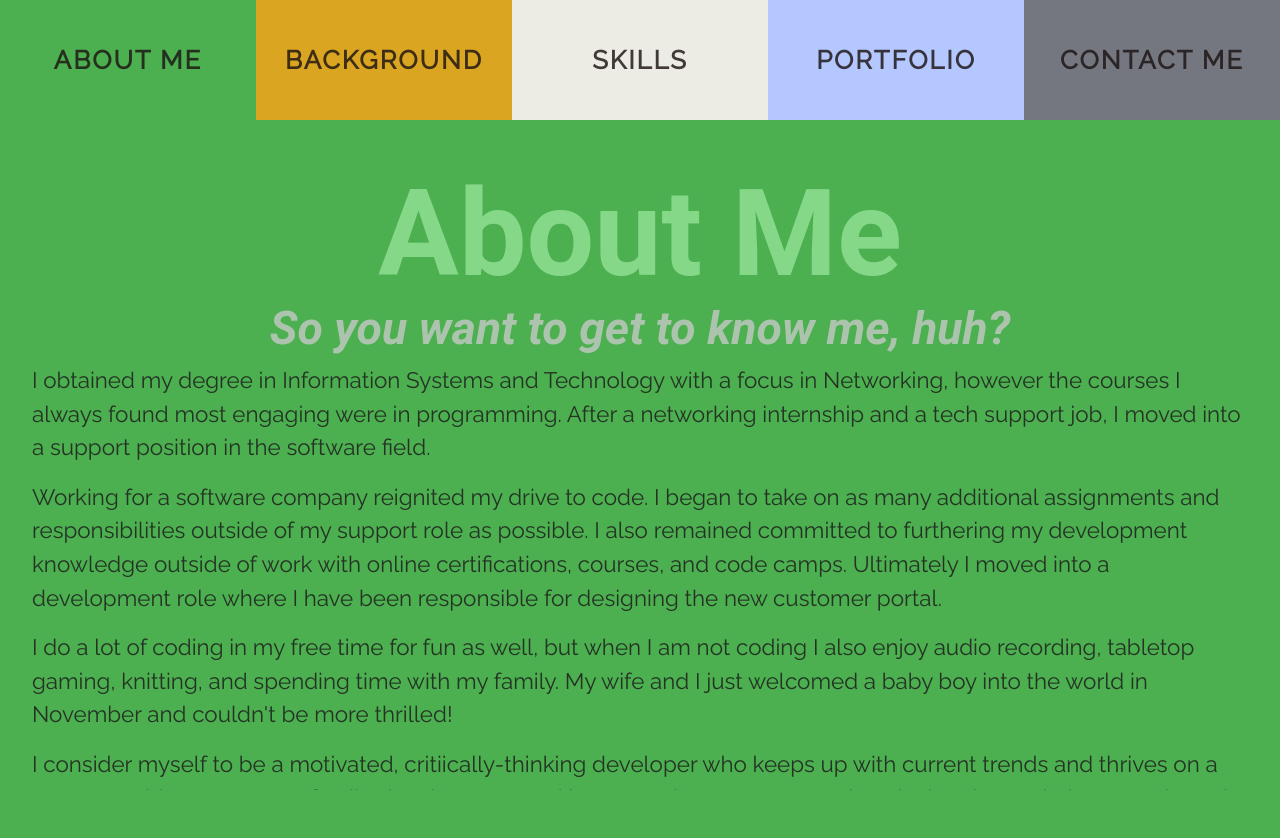
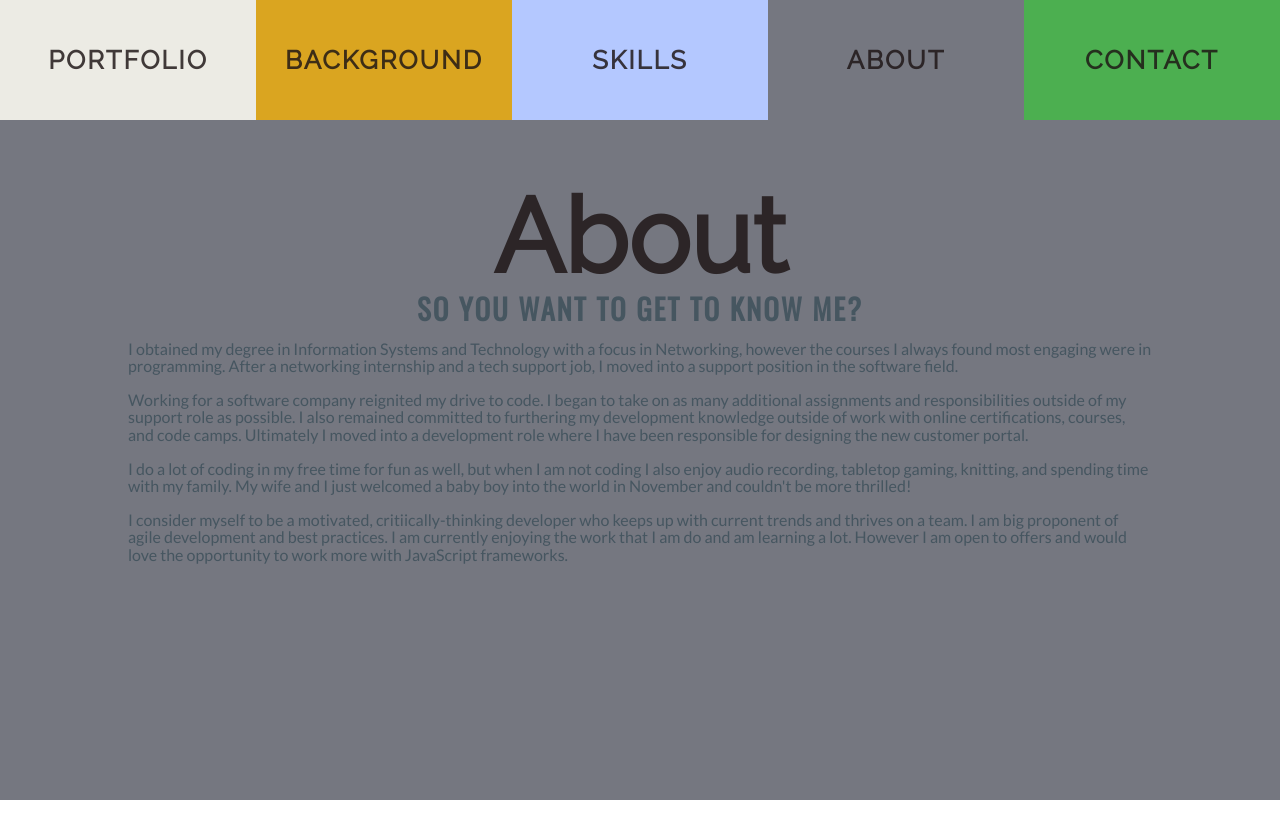
Before and after one commit to cjhaviland/cjhaviland-portfolio-v2, a Vue app: page / in a window 1280 px wide. Shown: the top 838 px of the page. After the commit the page ends 800 px from the top, so only its background shows below. Built offline with nearby package versions, Linux system fonts and the light colour scheme.

Commit message:
New Styles
New font styles and swapping out flex and making everything grid.

```diff
--- a/src/App.vue
+++ b/src/App.vue
@@ -1,14 +1,8 @@
 <template>
-    <v-app id="app">
-      <div class="main-container" :style="mainBackground">
-        <section id="nav-container">
+      <div id="container" :style="mainBackground">
           <Nav />
-        </section>
-        <main>
-            <router-view />
-        </main>
+          <router-view />
       </div>
-    </v-app>
 </template>
 
 
@@ -36,23 +30,11 @@ export default {
 </script>
 
 <style>
-@import url("https://fonts.googleapis.com/css?family=Raleway:400, 900");
+@import url("https://fonts.googleapis.com/css?family=Lato|Oswald|Raleway");
 
-html {
-  font-size: calc(100% + 0.5vw);
-}
-
-main {
-  height: 100%;
-  display: flex;
-  justify-content: center;
-  align-items: center;
-}
-
-.main-container {
+#container {
   height: 100%;
   display: grid;
   grid-template-rows: 15vh auto;
 }
-
 </style>
--- a/src/components/ExampleItem.vue
+++ b/src/components/ExampleItem.vue
@@ -1,6 +1,6 @@
 <template>
   <div class="example-item" @click="$emit('open')">
-    <h2 name="label">{{title}}</h2>
+    <h3 name="label">{{title}}</h3>
   </div>
 </template>
 
@@ -27,10 +27,4 @@ export default {
 .example-item:hover {
   opacity: 0.5;
 }
-
-.example-item h2 {
-  font-size: 1em;
-  line-height: 1.1em;
-  text-align: center;
-}
 </style>
--- a/src/components/BorderDiv.vue
+++ b/src/components/MainContainer.vue
@@ -1,14 +1,16 @@
 <template>
-  <div id="border-div" :style="defaultTextColor">
+  <main id="main-container" :style="defaultTextColor">
     <h1 id="page-title" :style="titleColor">{{this.$props.title}}</h1>
     <h2 id="page-quote" :style="quoteColor"> {{this.$props.quote}}</h2>
-    <slot></slot>
-  </div>
+    <div id="page-content">
+      <slot></slot>
+    </div>
+  </main>
 </template>
 
 <script>
 export default {
-  name: "BorderDiv",
+  name: "MainContainer",
   props: ["quote", "title"],
   data() {
     return {};
@@ -34,25 +36,22 @@ export default {
 </script>
 
 <style scoped>
-#border-div {
-  display: flex;
-  flex-direction: column;
-  align-items: center;
-  height: 85%;
-  width: 95%;
+#page-content {
+  display: grid;
+  justify-items: center;
   outline-offset: 10px;
   overflow: auto;
 }
 
-#border-div::-webkit-scrollbar {
+#page-content::-webkit-scrollbar {
   width: 0.2em;
 }
 
-#border-div::-webkit-scrollbar-track {
+#page-content::-webkit-scrollbar-track {
   -webkit-box-shadow: inset 0 0 6px rgba(0, 0, 0, 0.3);
 }
 
-#border-div::-webkit-scrollbar-thumb {
+#page-content::-webkit-scrollbar-thumb {
   background-color: rgba(0, 0, 0, 0.1);
 }
 </style>
--- a/src/components/Nav.vue
+++ b/src/components/Nav.vue
@@ -1,5 +1,5 @@
 <template>
-    <nav class="d-flex">
+    <nav>
       <NavItem
         v-for="route in routes"
         :key="route.name"
@@ -19,11 +19,11 @@
   data() {
     return {
       routes: [
-          { name: "about",  title: "About Me", route: "/"},
-          { name: "background", title: "Background", route: "background"},
-          { name: "skills",  title: "Skills", route: "skills"},
-          { name: "portfolio",  title: "Portfolio", route: "portfolio"},
-          { name: "contact",  title: "Contact Me", route: "contact"}
+        { name: "portfolio", title: "Portfolio", route: "portfolio" },
+        { name: "background", title: "Background", route: "background" },
+        { name: "skills", title: "Skills", route: "skills" },
+        { name: "about", title: "About", route: "/" },
+        { name: "contact", title: "Contact", route: "contact" }
       ]
     };
   }
--- a/src/css/main.css
+++ b/src/css/main.css
@@ -1,33 +1,44 @@
 html {
   --link-text: rgba(29, 20, 20, 0.83);
 
-  --about-background: #4caf50;
-  --about-title: #86d889;
-  --about-quote: #acc4ad;
-  --about-text: #243324;
+  --portfolio-background: #ecebe4;
+  --portfolio-title: #a3a08f;
+  --portfolio-quote: #465660;
+  --portfolio-text: #465660;
 
   --background-background: #daa520;
   --background-title: #ffedc1;
-  --background-quote: #8c7d58;
-  --background-text: #ffffff;
+  --background-quote: #465660;
+  --background-text: #465660;
 
-  --skills-background: #ecebe4;
-  --skills-title: #a3a08f;
-  --skills-quote: #474539;
-  --skills-text: #000000;
+  --skills-background: #b4c8ff;
+  --skills-title: #9fa8c4;
+  --skills-quote: #465660;
+  --skills-text: #465660;
 
-  --portfolio-background: #b4c8ff;
-  --portfolio-title: #9fa8c4;
-  --portfolio-quote: #62656d;
-  --portfolio-text: #3f4554;
+  --about-background: #757780;
+  --about-title: var(--link-text);
+  --about-quote: #465660;
+  --about-text: #465660;
 
-  --contact-background: #757780;
-  --contact-title: var(--link-text);
-  --contact-quote: #c4dfef;
+  --contact-background: #4caf50;
+  --contact-title: #86d889;
+  --contact-quote: #465660;
   --contact-text: #465660;
+
+  height: 100%;
+}
+
+body {
+  font-family: "Lato", sans-serif;
+  font-size: 16px;
+  height: 100%;
+  line-height: 1.1;
 }
 
 nav {
+  display: grid;
+  grid-template-columns: repeat(5, 1fr);
   font-family: "Raleway", sans-serif;
   font-size: 2vw;
   font-weight: 900;
@@ -41,17 +52,33 @@ nav a {
   color: var(--link-text);
 }
 
+main {
+  display: grid;
+  grid-template-rows: repeat(2, max-content) auto;
+  margin: 0 auto;
+  overflow: hidden;
+  padding: 5% 0;
+  width: 80%;
+}
+
 h1 {
+  font-family: Raleway;
   font-size: calc(250% + 5vw);
   line-height: 1em;
+  text-align: center;
 }
 
 h2 {
-  font-size: calc(150% + 1vw);
-  font-style: italic;
+  font-family: Oswald;
+  font-size: calc(100% + 1vw);
+  letter-spacing: 2px;
+  text-transform: uppercase;
+  text-align: center;
+  margin: 5px 0px 15px 0px;
+}
+
+h3 {
+  font-size: 1em;
+  line-height: 1.1em;
   text-align: center;
 }
-
-p {
-  font-family: "Raleway", sans-serif;
-}
--- a/src/views/About.vue
+++ b/src/views/About.vue
@@ -1,5 +1,5 @@
 <template>
-    <BorderDiv
+    <MainContainer
     :title="title"
     :quote="quote">
       <div id="about-me-container">
@@ -8,20 +8,20 @@
         <p>I do a lot of coding in my free time for fun as well, but when I am not coding I also enjoy audio recording, tabletop gaming, knitting, and spending time with my family. My wife and I just welcomed a baby boy into the world in November and couldn't be more thrilled!</p>
         <p>I consider myself to be a motivated, critiically-thinking developer who keeps up with current trends and thrives on a team. I am big proponent of agile development and best practices. I am currently enjoying the work that I am do and am learning a lot. However I am open to offers and would love the opportunity to work more with JavaScript frameworks.</p>
       </div>
-    </BorderDiv>
+    </MainContainer>
 </template>
 
 <script>
-import BorderDiv from "@/components/BorderDiv.vue";
+import MainContainer from "@/components/MainContainer.vue";
 
 export default {
   components: {
-    BorderDiv
+    MainContainer
   },
   data() {
     return {
-      title: "About Me",
-      quote: "So you want to get to know me, huh?"
+      title: "About",
+      quote: "So you want to get to know me?"
     };
   }
 };
--- a/src/views/Background.vue
+++ b/src/views/Background.vue
@@ -1,26 +1,26 @@
 <template>
-    <BorderDiv
+    <MainContainer
       :title="title"
       :quote="quote">
       <BackgroundList id="background-list-container"/>
-    </BorderDiv>
+    </MainContainer>
 </template>
 
 
 <script>
-import BorderDiv from "@/components/BorderDiv.vue";
+import MainContainer from "@/components/MainContainer.vue";
 import BackgroundList from "@/components/BackgroundList.vue";
 
 export default {
   name: "background",
   components: {
-    BorderDiv,
+    MainContainer,
     BackgroundList
   },
   data() {
     return {
       title: "Background",
-      quote: `Hi, I'm CJ Haviland`
+      quote: `What have I been up to?`
     };
   }
 };
--- a/src/views/Contact.vue
+++ b/src/views/Contact.vue
@@ -1,5 +1,5 @@
 <template>
-    <BorderDiv
+    <MainContainer
     :title="title"
     :quote="quote">
       <div id="contact-container" class="pa-4">
@@ -27,20 +27,20 @@
           <v-icon color="info" title="View My Resume">far fa-address-card</v-icon>
         </v-btn>
       </div>
-    </BorderDiv>
+    </MainContainer>
 </template>
 
 <script>
-import BorderDiv from "@/components/BorderDiv.vue";
+import MainContainer from "@/components/MainContainer.vue";
 
 export default {
   components: {
-    BorderDiv
+    MainContainer
   },
   data() {
     return {
-      title: "Contact Me",
-      quote: "But enough about me, let's talk!"
+      title: "Contact",
+      quote: "Enough about me, let's talk about you!"
     };
   }
 };
--- a/src/views/Portfolio.vue
+++ b/src/views/Portfolio.vue
@@ -1,5 +1,5 @@
 <template>
-    <BorderDiv
+    <MainContainer
     :title="title"
     :quote="quote">
       <ExampleContainer>
@@ -13,18 +13,18 @@
       <!-- use the modal component, pass in the prop -->
       <Modal :show="showModal" :example="passedExample" @close="showModal=false">
       </Modal>
-    </BorderDiv>
+    </MainContainer>
 </template>
 
 <script>
-import BorderDiv from "@/components/BorderDiv.vue";
+import MainContainer from "@/components/MainContainer.vue";
 import ExampleContainer from "@/components/ExampleContainer.vue";
 import ExampleItem from "@/components/ExampleItem.vue";
 import Modal from "@/components/Modal.vue";
 
 export default {
   components: {
-    BorderDiv,
+    MainContainer,
     ExampleContainer,
     ExampleItem,
     Modal
@@ -32,7 +32,7 @@ export default {
   data() {
     return {
       title: "Portfolio",
-      quote: "I made this.",
+      quote: "Hello, I'm CJ Haviland.",
       showModal: false,
       passedExample: {}
     };
--- a/src/views/Skills.vue
+++ b/src/views/Skills.vue
@@ -1,5 +1,5 @@
 <template>
-    <BorderDiv
+    <MainContainer
     :title="title"
     :quote="quote">
     <section id="skill-container" class="body-container">
@@ -20,20 +20,20 @@
           :value=skill.level class="slider" id="{skill.name}" disabled>
       </div>
     </section>
-    </BorderDiv>
+    </MainContainer>
 </template>
 
 <script>
-import BorderDiv from "@/components/BorderDiv.vue";
+import MainContainer from "@/components/MainContainer.vue";
 
 export default {
   components: {
-    BorderDiv
+    MainContainer
   },
   data() {
     return {
       title: "Skills",
-      quote: "Will said skills pay the bills?",
+      quote: "Will the skills pay the bills?",
       skills: [
         { name: "HTML5, CSS3", level: 3 },
         { name: "JavaScript", level: 3 },
```
Lines whose indentation alone changed are shown as unchanged.
